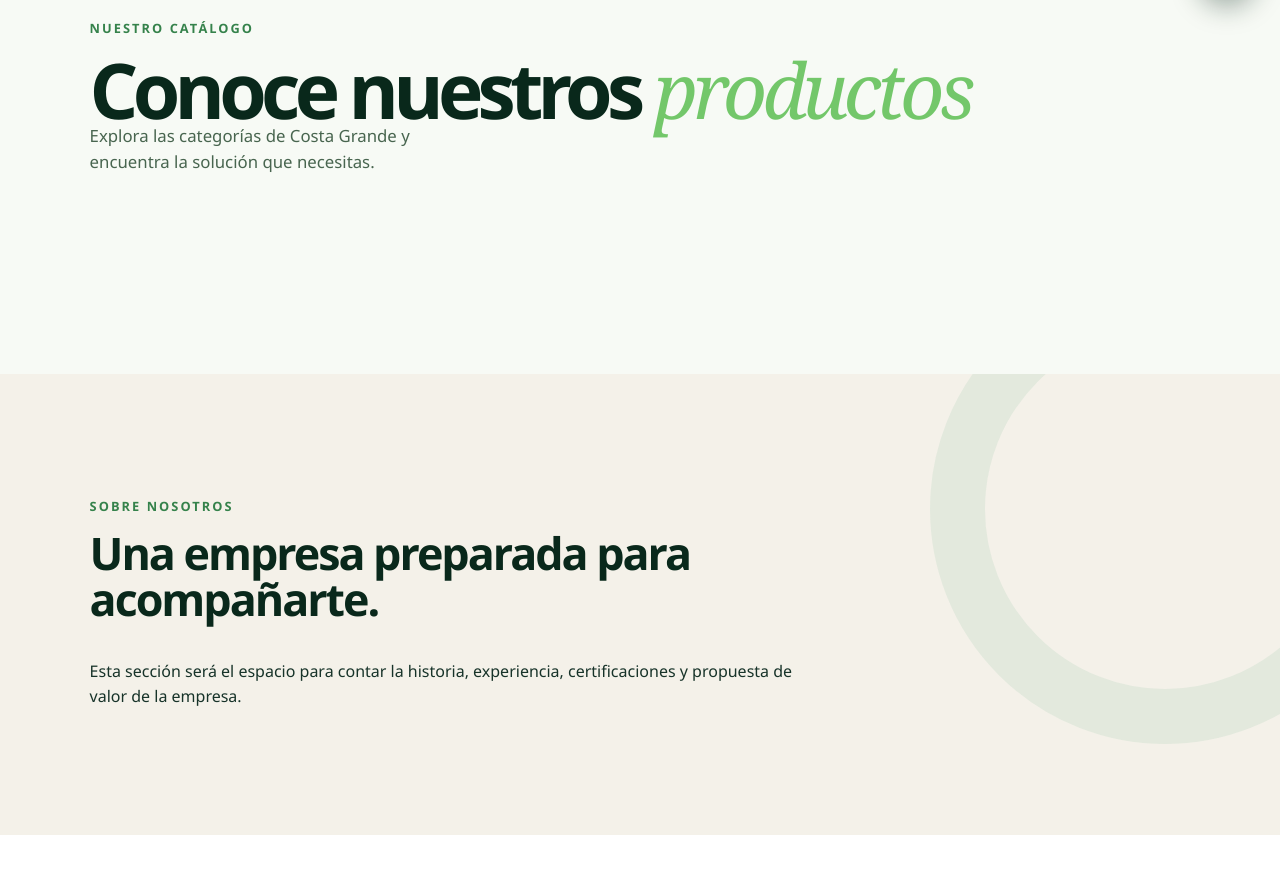
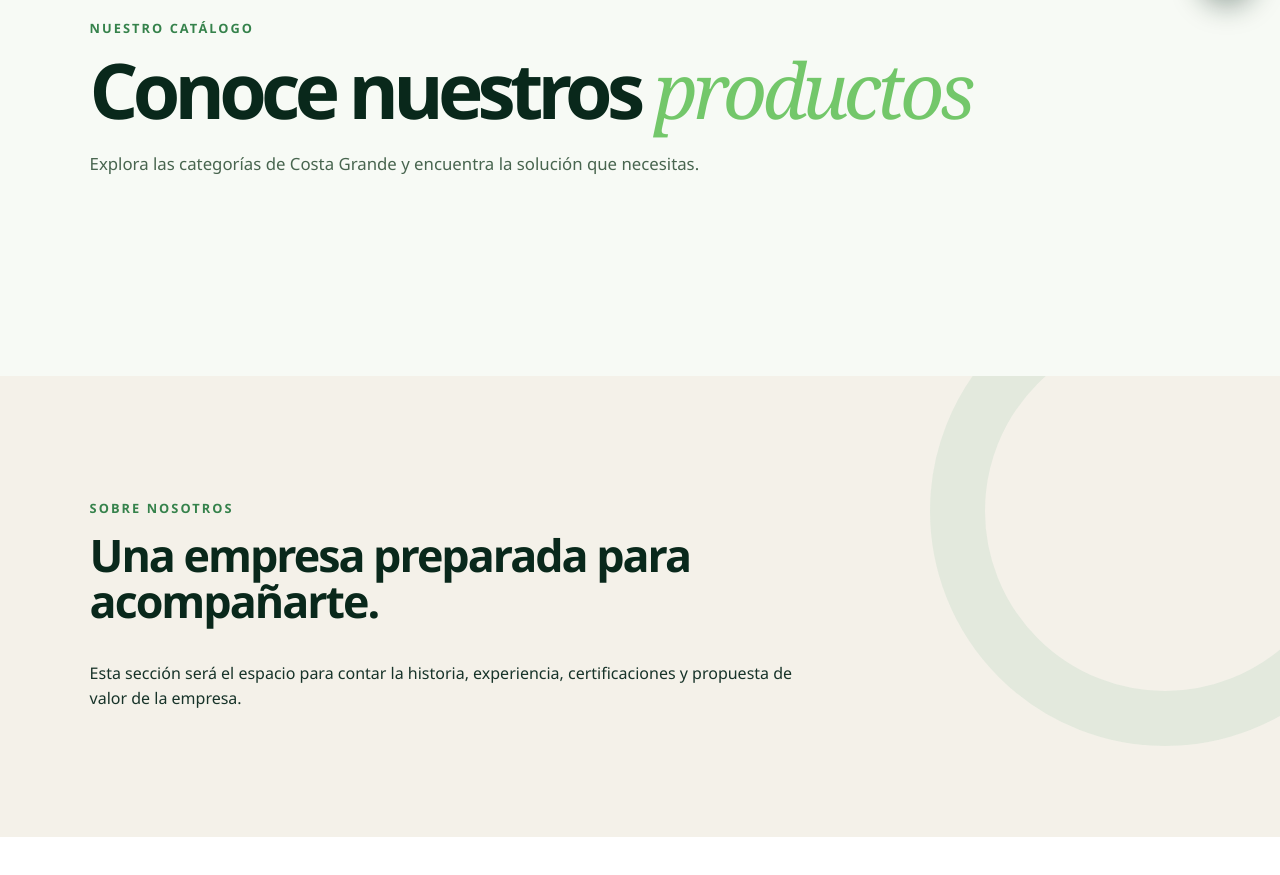
Before and after one commit to JGF2608/CGrande, a plain HTML site: page frontend/index.html in a window 1280 px wide. Shown: the part 780-1655 px from the top of the page. Drawn offline with Linux system fonts and the light colour scheme; no server answers.

Commit message:
Ajustar encabezado del catálogo

```diff
--- a/frontend/styles.css
+++ b/frontend/styles.css
@@ -219,7 +219,7 @@ footer { background:var(--forest-deep); }
 .catalog-intro { display:grid; grid-template-columns:minmax(0,1.2fr) minmax(260px,.8fr); align-items:end; column-gap:70px; padding-bottom:45px; }
 .catalog-intro h2 { grid-column:1 / -1; margin:4px 0 0; max-width:none; text-align:left; white-space:nowrap; font-size:clamp(3rem,6vw,6.3rem); line-height:.88; letter-spacing:-.075em; }
 .catalog-intro h2 em { color:#73c76a; font-family:Georgia,serif; font-weight:400; letter-spacing:-.06em; }
-.catalog-intro > p:last-child { max-width:370px; margin:0 0 6px; color:#48654f; font-size:1.05rem; }
+.catalog-intro > p:last-child { grid-column:1 / -1; max-width:none; margin:28px 0 6px; color:#48654f; font-size:1.05rem; white-space:nowrap; }
 .catalog-navigation { display:flex; gap:10px; overflow:auto; min-height:0; margin:0 0 30px; padding:0 0 8px; scrollbar-width:thin; }
 .catalog-filter { flex:0 0 auto; border:1px solid #a9c0ae; border-radius:999px; padding:9px 16px; background:transparent; color:#163b29; font:inherit; font-size:.9rem; cursor:pointer; transition:background .2s ease,color .2s ease,border .2s ease; }
 .catalog-filter:hover,.catalog-filter.active { border-color:#123d2b; background:#123d2b; color:#fff; }
@@ -231,7 +231,7 @@ footer { background:var(--forest-deep); }
 .catalog-category-card span b { position:absolute; right:0; bottom:0; color:#a8df87; font-size:1.4rem; }
 .catalog-grid .product-card { min-height:365px; }
 @media (max-width:900px) { .catalog-intro { grid-template-columns:1fr; row-gap:20px; } .catalog-grid { grid-template-columns:repeat(2,minmax(0,1fr)); } .catalog-category-card:nth-child(5n+1) { grid-column:span 1; } }
-@media (max-width:550px) { .catalog-intro { padding-bottom:32px; } .catalog-intro h2 { white-space:normal; font-size:3.1rem; } .catalog-grid { grid-template-columns:1fr; } .catalog-category-card { min-height:280px; } }
+@media (max-width:550px) { .catalog-intro { padding-bottom:32px; } .catalog-intro h2 { white-space:normal; font-size:3.1rem; } .catalog-intro > p:last-child { margin-top:16px; white-space:normal; } .catalog-grid { grid-template-columns:1fr; } .catalog-category-card { min-height:280px; } }
 
 /* Carruseles escalables de categorías. */
 .catalog-carousel-shell { position:relative; }
```
